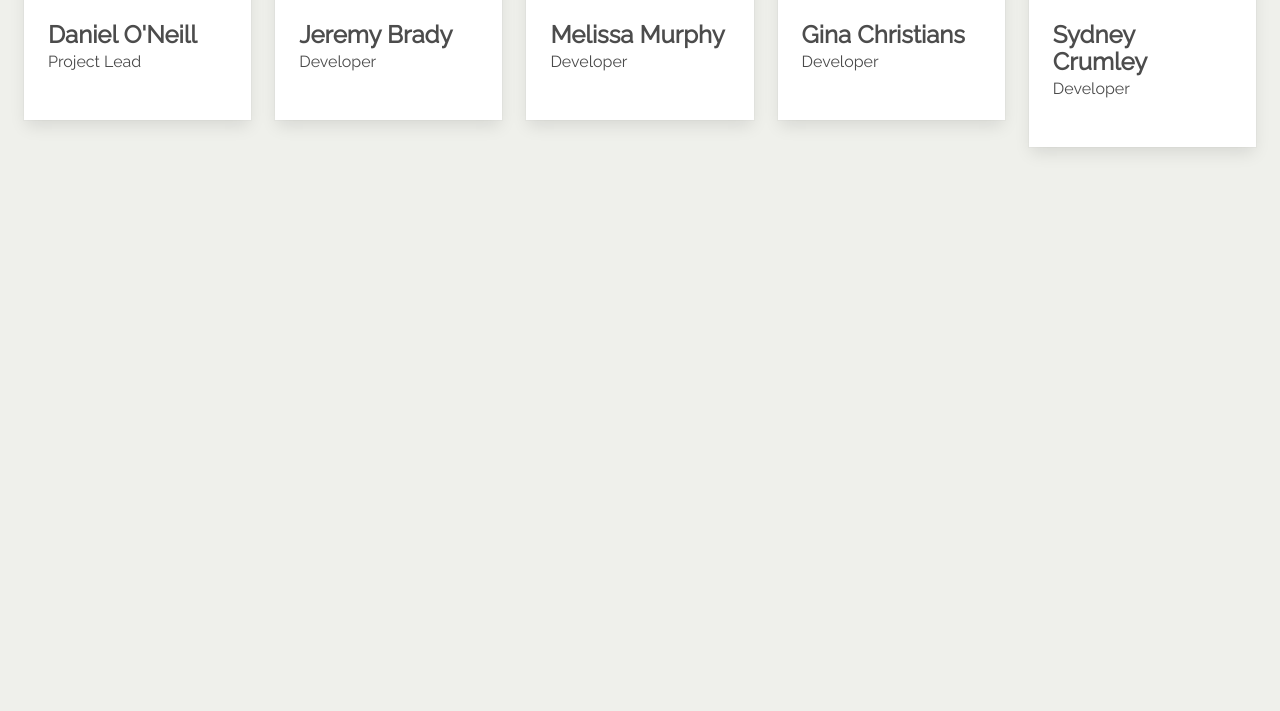
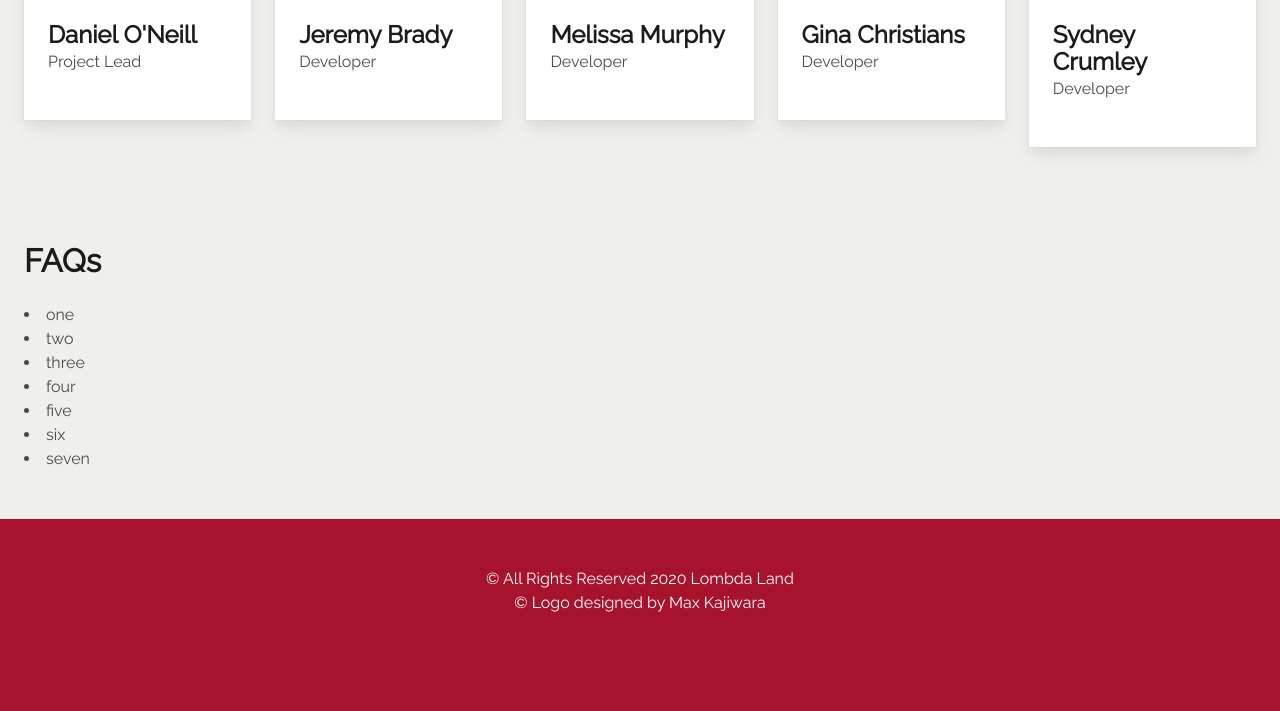
Before and after one commit to cs25-bw-team1922/landing_page_yo, a website: page index.html in a window 1280 px wide. Shown: the part 1134-1845 px from the top of the page. Before the commit the page ends 1329 px from the top, so only its background shows below. Drawn offline with Linux system fonts and the light colour scheme.

Commit message:
added footer and changed colors

```diff
--- a/index.html
+++ b/index.html
@@ -10,7 +10,11 @@
     <body>
         <section class="section">
             <nav class="navbar" role="navigation" aria-label="dropdown navigation">
-                <div class="navbar-brand"></div>
+                <div class="navbar-brand">
+                    <a class="navbar-item" href="index.html">
+                      <img class="is-5by3" src="Screen Shot 2020-02-04 at 4.32.59 PM.png">
+                    </a>
+                </div>
                 <div class="navbar-end">
                     <div class="navbar-item has-dropdown is-hoverable">
                         <a class="button">
@@ -22,7 +26,7 @@
                             <a class="navbar-item">Create An Account</a>
                             <a class="navbar-item">Log In</a>
                             <a class="navbar-item" href="#About Us">About Us</a>
-                            <a class="navbar-item">FAQs</a>
+                            <a class="navbar-item" href="#FAQs">FAQs</a>
                         </div>
                     </div>
                 </div>
@@ -43,10 +47,10 @@
             </div>
         </section>
         <section class="section" id="About Us">
-            <h1 class="title">About Us</h1>
+            <h1 class="title is-dark">About Us</h1>
             <div class="columns">
                 <div class="column">
-                    <div class="card">
+                    <div class="card is-outlined is-dark">
                         <div class="card-image">
                             <figure class="image is-4by3">
                                 <img src="https://bulma.io/images/placeholders/1280x960.png" alt="Placeholder image">
@@ -142,5 +146,21 @@
                 </div>
             </div>
         </section>
+        <section class="section" id="FAQs">
+            <h1 class="title is-dark">FAQs</h1>
+            <dl>
+                <li>one</li>
+                <li>two</li>
+                <li>three</li>
+                <li>four</li>
+                <li>five</li>
+                <li>six</li>
+                <li>seven</li>
+            </dl>
+        </section>
+        <footer class="footer">
+            <p class="has-text-centered has-text-white">© All Rights Reserved 2020 Lombda Land</p>
+            <p class="has-text-centered has-text-white">© Logo designed by Max Kajiwara</p>
+        </footer>
     </body>
 </html>
--- a/sass/mystyles.scss
+++ b/sass/mystyles.scss
@@ -4,10 +4,10 @@
 @import url('https://fonts.googleapis.com/css?family=Raleway&display=swap');
 
 // Set your brand colors
-$green: #d5f5b6;
+$red: #a7122d;
 $blue: #b5ebf4;
 $brown: #757763;
-$charcoal: #4c4c4c;
+$charcoal: #1b1b1b;
 $beige-light: #D0D1CD;
 $beige-lighter: #EFF0EB;
 
@@ -15,7 +15,7 @@ $beige-lighter: #EFF0EB;
 $family-sans-serif: 'Raleway', sans-serif;
 $dark: $charcoal;
 $light: $beige-lighter;
-$primary: $green;
+$primary: $red;
 $link: $blue;
 $widescreen-enabled: false;
 $fullhd-enabled: false;
@@ -29,6 +29,7 @@ $input-border-color: transparent;
 $input-shadow: none;
 $navbar-background-color: $beige-lighter;
 $title-color: $charcoal;
+$footer-background-color: $primary;
 
 // Import only what you need from Bulma
 @import "../node_modules/bulma/sass/utilities/_all.sass";
```
Also changed, not shown: Screen Shot 2020-02-04 at 4.32.59 PM.png (added), css/mystyles.css, lombda.PNG (added), 1 other file.
